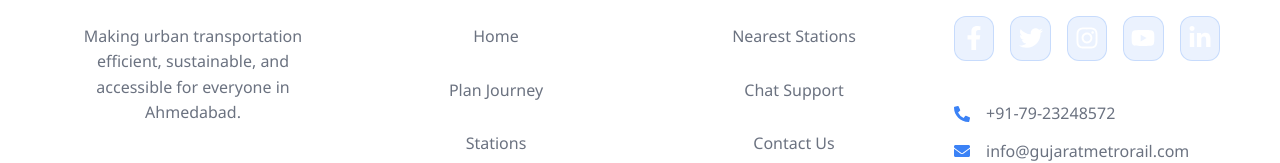
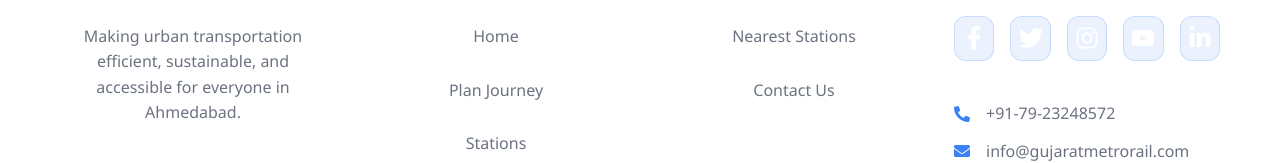
Before and after one commit to AnshBhavsar1654/Ahmedabad-Metro, a React (Create React App) app in the folder frontend/: page / in a window 1280 px wide. Shown: the part 1640-1803 px from the top of the page. Built offline with nearby package versions, Linux system fonts and the light colour scheme; no server answers.

Commit message:
Update App.js

```diff
--- a/frontend/src/App.js
+++ b/frontend/src/App.js
@@ -7,7 +7,6 @@
 import RoutesInfo from './components/RoutesInfo';
 import Stations from './components/Stations';
 import Contact from './components/Contact';
-import Chat from './components/Chat';
 import Schedule from './components/Schedule';
 import NearestStations from './components/NearestStations';
 import StationInfo from './components/StationInfo';
@@ -54,7 +53,6 @@
             <Route path="/contact" element={<Contact />} />
             <Route path="/stations-info" element={<StationInfo />} />
             <Route path="/facilities" element={<Facilities />} />
-            <Route path="/chat" element={<Chat />} />
           </Routes>
         </main>
         <footer className="enhanced-footer">
@@ -82,7 +80,6 @@
                 <h3 className="footer-title">Services</h3>
                 <div className="footer-links">
                   <Link to="/nearest-stations" className="footer-link">Nearest Stations</Link>
-                  <Link to="/chat" className="footer-link">Chat Support</Link>
                   <Link to="/contact" className="footer-link">Contact Us</Link>
                 </div>
               </div>
```
